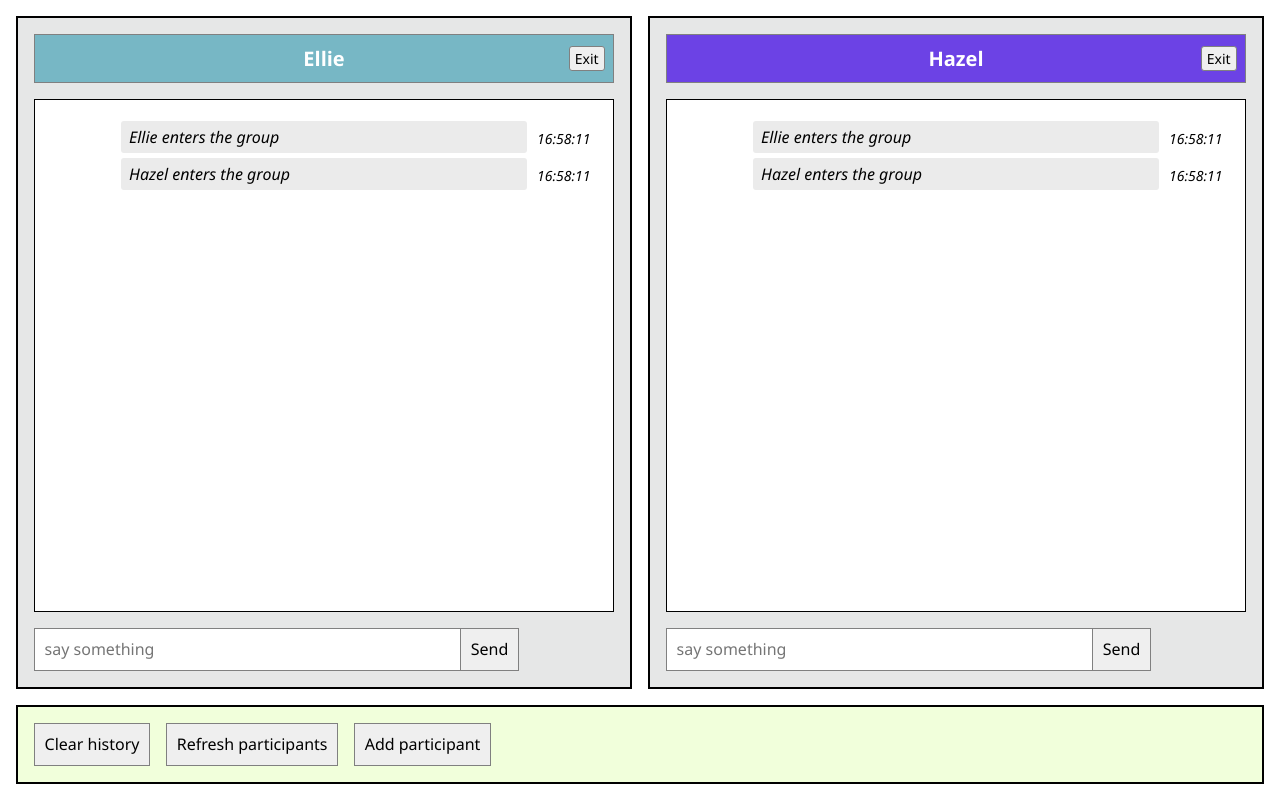
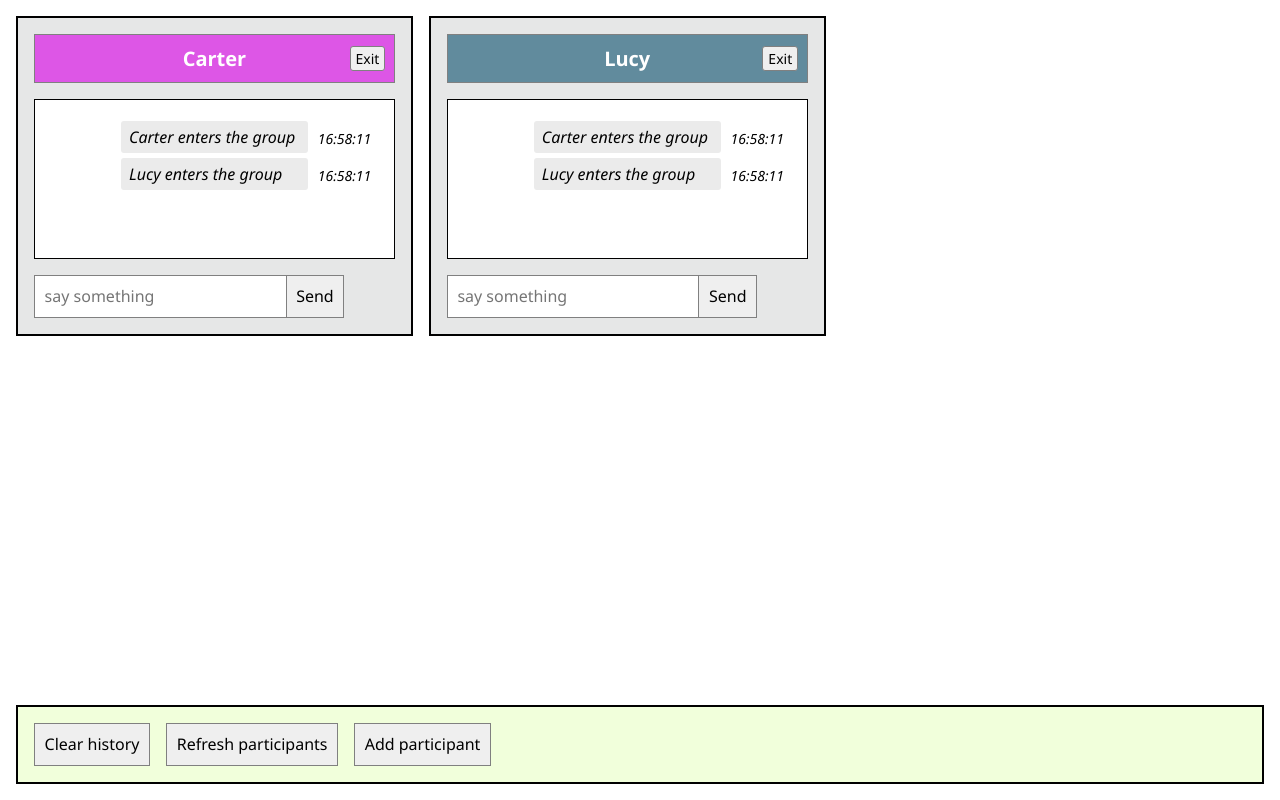
Before and after one commit to SergiiVdovareize/react-split-chat, a React (Create React App) app: page / in a window 1280 px wide. Built offline with nearby package versions, Linux system fonts and the light colour scheme.

Commit message:
names, grid

```diff
--- a/src/App.css
+++ b/src/App.css
@@ -1,3 +1,9 @@
+*,
+*::after,
+*::before {
+  box-sizing: inherit;
+}
+
 body, input {
   font-family: 'Segoe UI';
   font-size: 16px;
@@ -6,6 +12,10 @@ body, input {
 input {
   padding: 0.6em;
   border: 1px gray solid;
+}
+
+html {
+  box-sizing: border-box;
 }
 
 html, body {
@@ -28,6 +38,7 @@ html, body {
   display: flex;
   height: 100%;
   flex: 1 1 auto;
+  flex-wrap: wrap;
 }
 
 .chat-panel {
@@ -44,11 +55,13 @@ html, body {
   flex: 1;
   padding: 1em;
   margin: 1em;
-
+  margin-bottom: 0;
+  flex: 0 0 31%;
+  height: calc(50vh - 80px);
 }
 
-.chat-wrapper:not(:first-child) {
-  margin-left: 0;
+.chat-wrapper:not(:last-child) {
+  margin-right: 0;
 }
 
 .chat-content {
@@ -92,6 +105,7 @@ html, body {
   text-align: left;
   flex: 1 1 auto;
   padding: 1em;
+  overflow: auto;
 }
 
 .message-row {
--- a/src/names.json
+++ b/src/names.json
@@ -10,5 +10,13 @@
     "Juliet": "3156be",
     "Cody": "00b3ff",
     "Scott": "646464",
-    "Rosie": "a946e8"
+    "Rosie": "a946e8",
+    "Yash": "3b3a30",
+    "Robyn": "FF851B",
+    "Ashton": "85144b",
+    "Ernest": "39CCCC",
+    "Nancie": "034f84",
+    "Francis": "50394c",
+    "Leyla": "674d3c",
+    "Carina": "405d27"
 }
```
